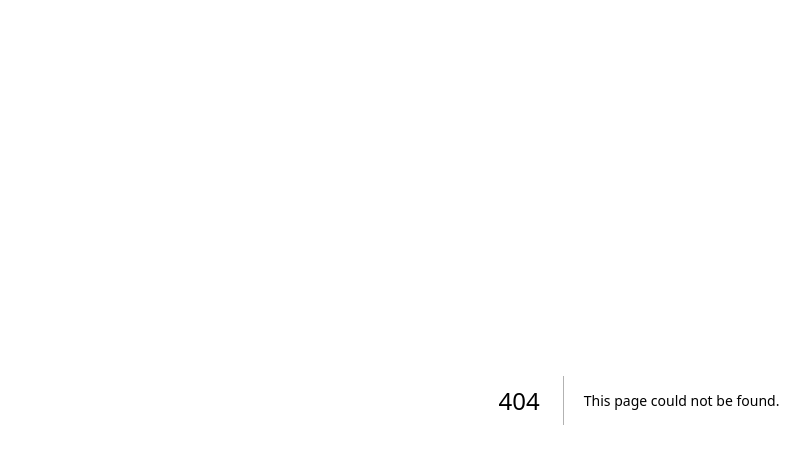
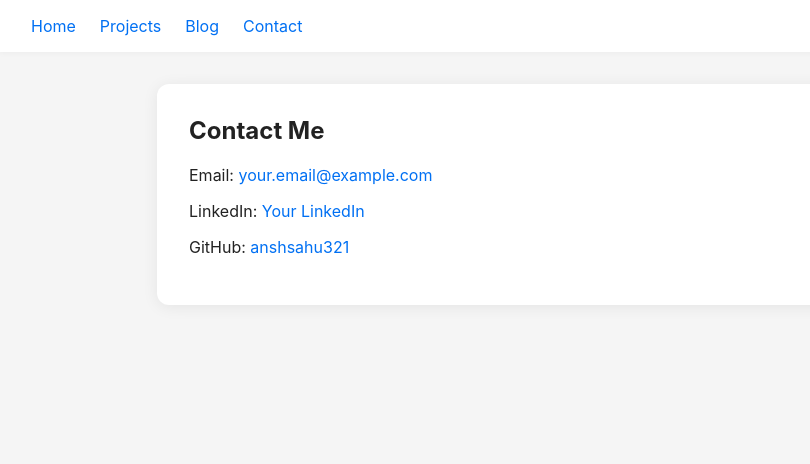
Before and after one commit to anshsahu321/anshsahu321.github.io, a Next.js app: page /contact in a window 1280 px wide. Before the commit this address had no page. Shown: the top 464 px of the page, without its empty margins (1-811 px from the left). Built offline with nearby package versions, Linux system fonts and the light colour scheme.

Commit message:
Create contact.js

```diff
--- /dev/null
+++ b/pages/contact.js
@@ -0,0 +1,26 @@
+import Link from 'next/link';
+
+export default function Contact() {
+  return (
+    <>
+      <nav>
+        <Link href="/">Home</Link>
+        <Link href="/projects">Projects</Link>
+        <Link href="/blog">Blog</Link>
+        <Link href="/contact">Contact</Link>
+      </nav>
+      <div className="container">
+        <h2>Contact Me</h2>
+        <p>
+          Email: <a href="mailto:your.email@example.com">your.email@example.com</a>
+        </p>
+        <p>
+          LinkedIn: <a href="https://linkedin.com/in/yourprofile" target="_blank">Your LinkedIn</a>
+        </p>
+        <p>
+          GitHub: <a href="https://github.com/anshsahu321" target="_blank">anshsahu321</a>
+        </p>
+      </div>
+    </>
+  );
+}
```
